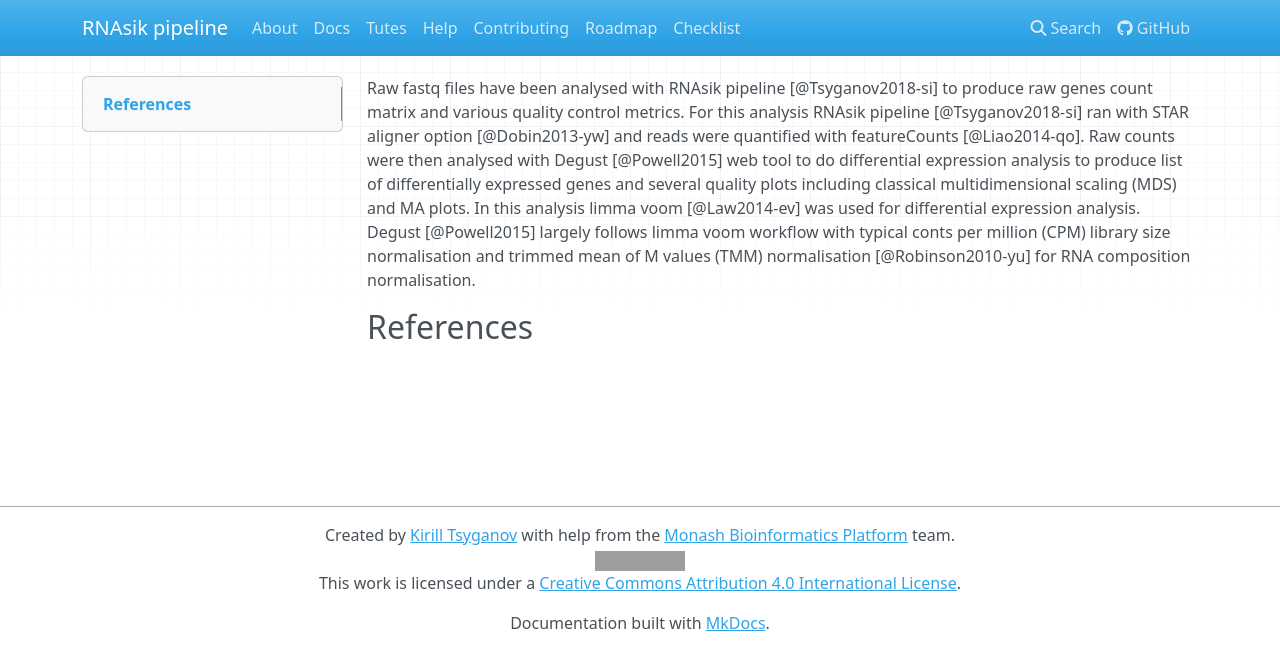
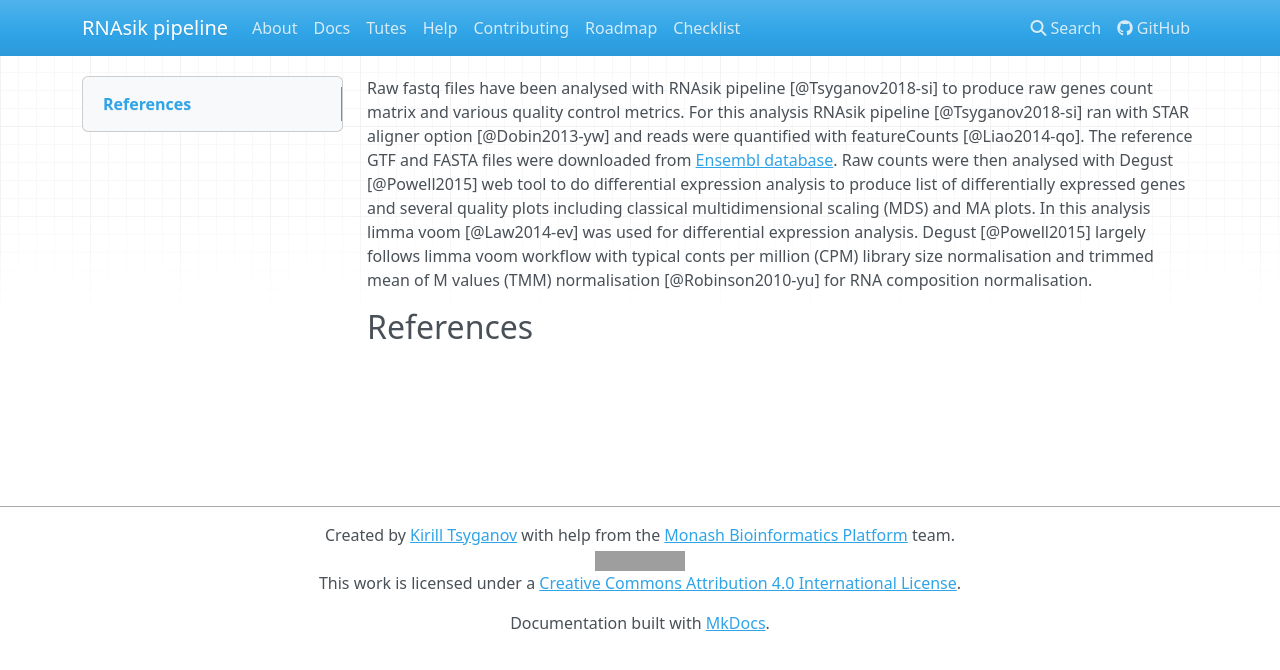
Before and after one commit to MonashBioinformaticsPlatform/RNAsik-pipe, an MkDocs documentation site: the page built from docs/methods.md, in a window 1280 px wide. Shown: the top 670 px of the page. Built offline with MkDocs 1.6.1, drawn with Linux system fonts in a browser that asks for light colours; nearby versions of some CDN libraries; grey boxes are pictures that could not be loaded.

Commit message:
updated methods

```diff
--- a/docs/methods.md
+++ b/docs/methods.md
@@ -1,4 +1,4 @@
 
-Raw fastq files have been analysed with RNAsik pipeline [@Tsyganov2018-si] to produce raw genes count matrix and various quality control metrics. For this analysis RNAsik pipeline [@Tsyganov2018-si] ran with STAR aligner option [@Dobin2013-yw] and reads were quantified with featureCounts [@Liao2014-qo]. Raw counts were then analysed with Degust [@Powell2015] web tool to do differential expression analysis to produce list of differentially expressed genes and several quality plots including classical multidimensional scaling (MDS) and MA plots. In this analysis limma voom [@Law2014-ev] was used for differential expression analysis. Degust [@Powell2015] largely follows limma voom workflow with typical conts per million (CPM) library size normalisation and trimmed mean of M values (TMM) normalisation [@Robinson2010-yu] for RNA composition normalisation.
+Raw fastq files have been analysed with RNAsik pipeline [@Tsyganov2018-si] to produce raw genes count matrix and various quality control metrics. For this analysis RNAsik pipeline [@Tsyganov2018-si] ran with STAR aligner option [@Dobin2013-yw] and reads were quantified with featureCounts [@Liao2014-qo]. The reference GTF and FASTA files were downloaded from [Ensembl database](https://ensembl.org). Raw counts were then analysed with Degust [@Powell2015] web tool to do differential expression analysis to produce list of differentially expressed genes and several quality plots including classical multidimensional scaling (MDS) and MA plots. In this analysis limma voom [@Law2014-ev] was used for differential expression analysis. Degust [@Powell2015] largely follows limma voom workflow with typical conts per million (CPM) library size normalisation and trimmed mean of M values (TMM) normalisation [@Robinson2010-yu] for RNA composition normalisation.
 
 ## References
```
Also changed, not shown: docs/index.md (+1 -1 lines).
